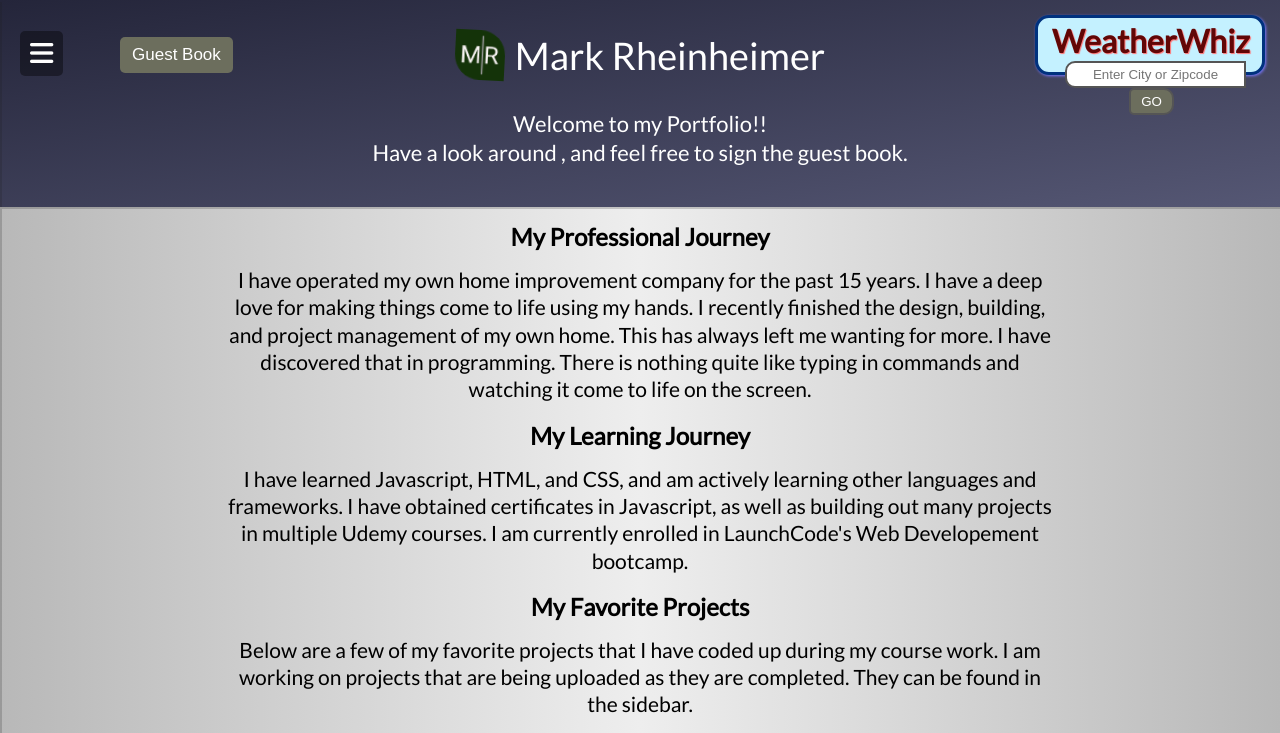
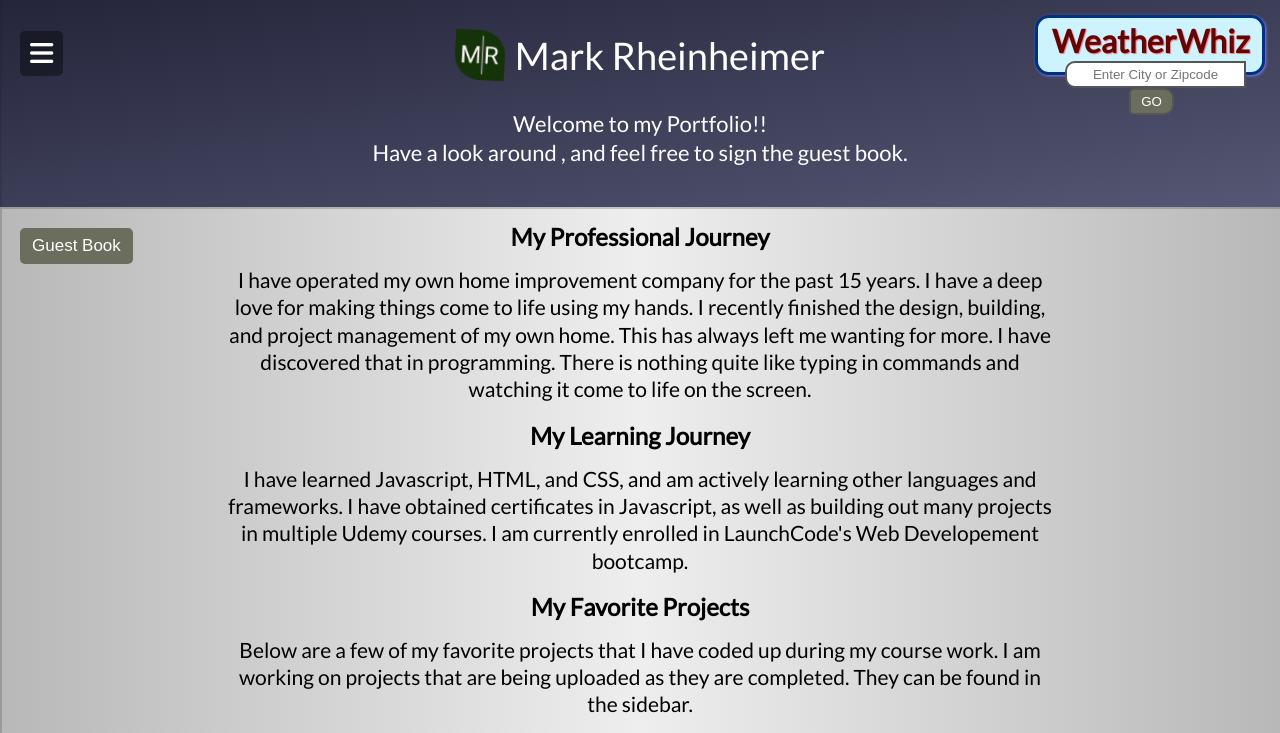
Before and after one commit to markrheinheimer/my-portfolio, a website: page index.html in a window 1280 px wide. Shown: the top 733 px of the page. Drawn offline with nearby package versions, Linux system fonts and the light colour scheme.

Commit message:
minor style changes

```diff
--- a/styles/index.css
+++ b/styles/index.css
@@ -219,8 +219,8 @@ button:focus {
 
 .cta-btn-guest {
   position: absolute;
-  top: 37px;
-  left: 120px;
+  top: 228px;
+  left: 20px;
   padding: 8px 12px;
   font-size: 17px;
   margin-bottom: 20px;
--- a/styles/weather.css
+++ b/styles/weather.css
@@ -32,7 +32,7 @@ h2.city-state {
   border-radius: 14px;
   padding-bottom: 10px;
   box-shadow: 1px 1px 3px rgb(120, 120, 255);
-  animation: changeBackground 3s linear forwards infinite alternate;
+  animation: changeBackground 2s linear forwards infinite alternate;
 }
 
 @keyframes changeBackground {
```
